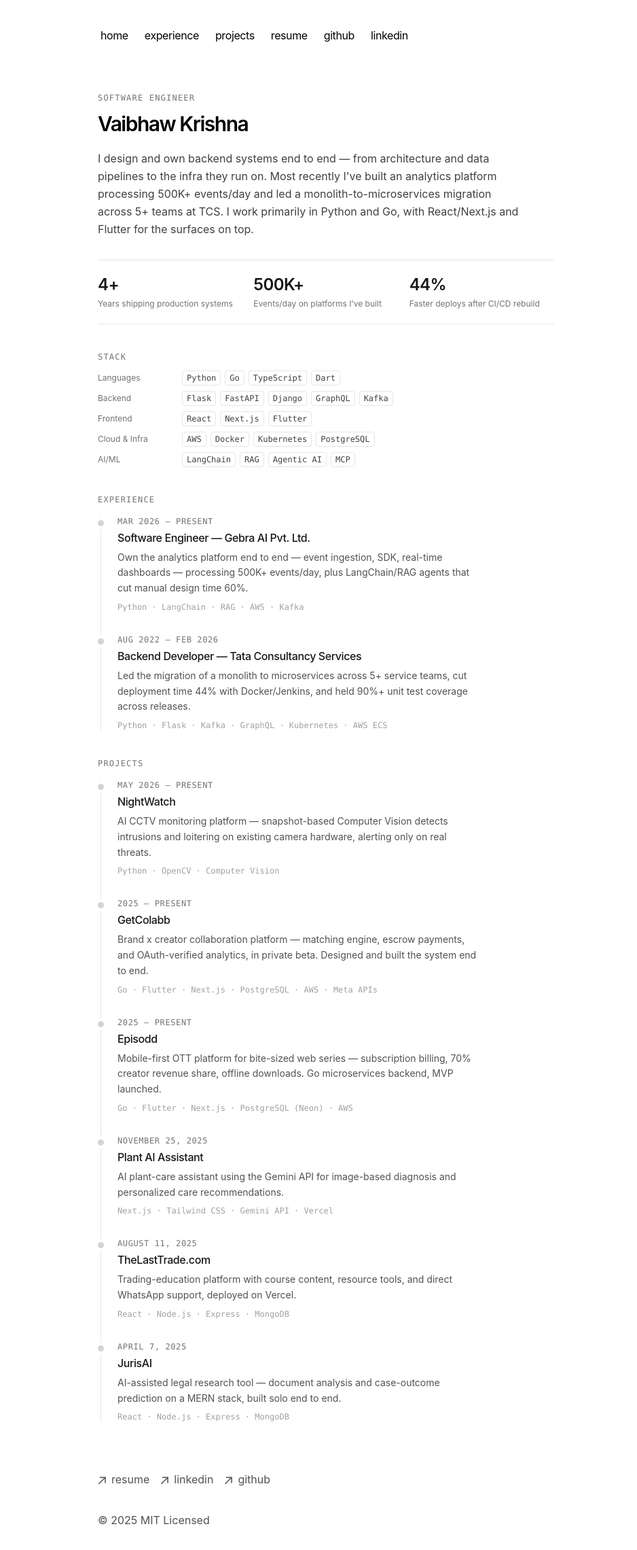
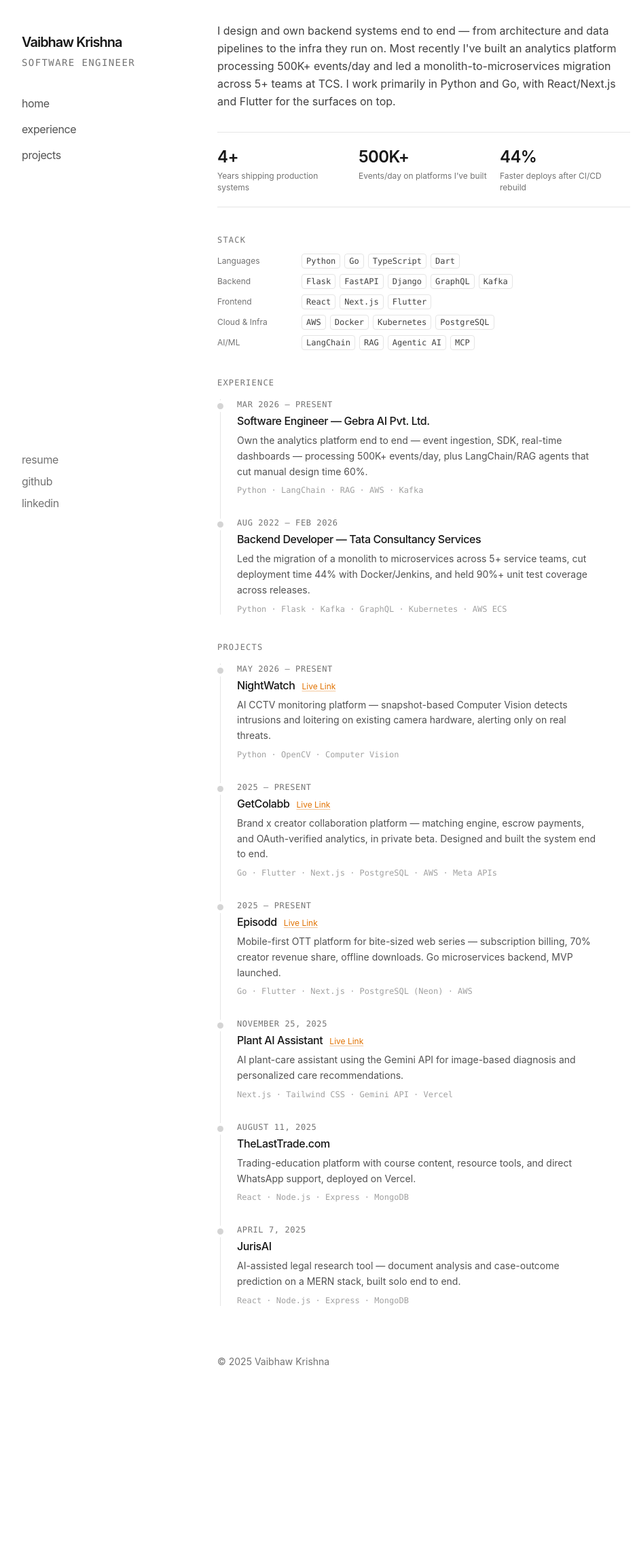
Before and after one commit to knight099/portfolio, a Next.js app: page / in a window 1280 px wide. Shown: the top 2280 px of the page at 68% size, without its empty margins (160-1098 px from the left). After the commit the page ends 2125 px from the top, so only its background shows below. Built offline with nearby package versions, Linux system fonts and the light colour scheme.

Commit message:
redesign

```diff
--- a/app/blog/posts/episodd.mdx
+++ b/app/blog/posts/episodd.mdx
@@ -5,6 +5,7 @@ summary: 'Mobile-first OTT platform for bite-sized web series — subscription b
 type: 'project'
 dateRange: '2025 — Present'
 stack: 'Go · Flutter · Next.js · PostgreSQL (Neon) · AWS'
+liveUrl: 'https://episodd.com'
 ---
 
 # 🎬 Episodd
--- a/app/blog/posts/getcolabb.mdx
+++ b/app/blog/posts/getcolabb.mdx
@@ -5,6 +5,7 @@ summary: 'Brand x creator collaboration platform — matching engine, escrow pay
 type: 'project'
 dateRange: '2025 — Present'
 stack: 'Go · Flutter · Next.js · PostgreSQL · AWS · Meta APIs'
+liveUrl: 'https://getcolabb.com'
 ---
 
 # 🤝 GetColabb
--- a/app/blog/posts/nightwatch.mdx
+++ b/app/blog/posts/nightwatch.mdx
@@ -5,6 +5,7 @@ summary: 'AI CCTV monitoring platform — snapshot-based Computer Vision detects
 type: 'project'
 dateRange: 'May 2026 — Present'
 stack: 'Python · OpenCV · Computer Vision'
+liveUrl: 'https://nightfury-beta.vercel.app/'
 ---
 
 # 🎥 NightWatch
--- a/app/blog/posts/static-typing.mdx
+++ b/app/blog/posts/static-typing.mdx
@@ -4,6 +4,7 @@ publishedAt: '2025-11-25'
 summary: 'AI plant-care assistant using the Gemini API for image-based diagnosis and personalized care recommendations.'
 type: 'project'
 stack: 'Next.js · Tailwind CSS · Gemini API · Vercel'
+liveUrl: 'https://plant-identifier-blush.vercel.app/'
 ---
 
 # 🌱 Plant AI Assistant
--- a/app/blog/utils.ts
+++ b/app/blog/utils.ts
@@ -9,6 +9,7 @@ type Metadata = {
   type?: 'experience' | 'project'
   dateRange?: string
   stack?: string
+  liveUrl?: string
 }
 
 function parseFrontmatter(fileContent: string) {
--- a/app/components/footer.tsx
+++ b/app/components/footer.tsx
@@ -1,60 +1,8 @@
-function ArrowIcon() {
-  return (
-    <svg
-      width="12"
-      height="12"
-      viewBox="0 0 12 12"
-      fill="none"
-      xmlns="http://www.w3.org/2000/svg"
-    >
-      <path
-        d="M2.07102 11.3494L0.963068 10.2415L9.2017 1.98864H2.83807L2.85227 0.454545H11.8438V9.46023H10.2955L10.3097 3.09659L2.07102 11.3494Z"
-        fill="currentColor"
-      />
-    </svg>
-  )
-}
-
 export default function Footer() {
   return (
-    <footer className="mb-16">
-      <ul className="font-sm mt-8 flex flex-col space-x-0 space-y-2 text-neutral-600 md:flex-row md:space-x-4 md:space-y-0 dark:text-neutral-300">
-        <li>
-          <a
-            className="flex items-center transition-all hover:text-neutral-800 dark:hover:text-neutral-100"
-            rel="noopener noreferrer"
-            target="_blank"
-            href="https://drive.google.com/file/d/1oITE3xQZ7zyFwX-tT71m9HIs2pySxCJg/view?usp=drive_link"
-          >
-            <ArrowIcon />
-            <p className="ml-2 h-7">resume</p>
-          </a>
-        </li>
-        <li>
-          <a
-            className="flex items-center transition-all hover:text-neutral-800 dark:hover:text-neutral-100"
-            rel="noopener noreferrer"
-            target="_blank"
-            href="https://www.linkedin.com/in/vkrishna0"
-          >
-            <ArrowIcon />
-            <p className="ml-2 h-7">linkedin</p>
-          </a>
-        </li>
-        <li>
-          <a
-            className="flex items-center transition-all hover:text-neutral-800 dark:hover:text-neutral-100"
-            rel="noopener noreferrer"
-            target="_blank"
-            href="https://github.com/knight099"
-          >
-            <ArrowIcon />
-            <p className="ml-2 h-7">github</p>
-          </a>
-        </li>
-      </ul>
-      <p className="mt-8 text-neutral-600 dark:text-neutral-300">
-        © {new Date().getFullYear()} MIT Licensed
+    <footer className="mb-16 lg:mb-8">
+      <p className="mt-8 text-sm text-neutral-500 dark:text-neutral-500">
+        © {new Date().getFullYear()} Vaibhaw Krishna
       </p>
     </footer>
   )
--- a/app/components/nav.tsx
+++ b/app/components/nav.tsx
@@ -1,49 +1,60 @@
 import Link from 'next/link'
 
 const navItems = {
-  '/': {
-    name: 'home',
-  },
-  '/experience': {
-    name: 'experience',
-  },
-  '/blog': {
-    name: 'projects',
-  },
-  'https://drive.google.com/file/d/1oITE3xQZ7zyFwX-tT71m9HIs2pySxCJg/view?usp=drive_link': {
-    name: 'resume',
-  },
-  'https://github.com/knight099': {
-    name: 'github',
-  },
-  'https://www.linkedin.com/in/vkrishna0': {
-    name: 'linkedin',
-  },
+  '/': { name: 'home' },
+  '/experience': { name: 'experience' },
+  '/blog': { name: 'projects' },
+}
+
+const socialItems = {
+  'https://drive.google.com/file/d/1oITE3xQZ7zyFwX-tT71m9HIs2pySxCJg/view?usp=drive_link':
+    { name: 'resume' },
+  'https://github.com/knight099': { name: 'github' },
+  'https://www.linkedin.com/in/vkrishna0': { name: 'linkedin' },
 }
 
 export function Navbar() {
   return (
-    <aside className="-ml-[8px] mb-16 tracking-tight">
-      <div className="lg:sticky lg:top-20">
+    <header className="tracking-tight lg:sticky lg:top-12 lg:h-[calc(100vh-6rem)] lg:w-56 lg:shrink-0 lg:flex lg:flex-col lg:justify-between mb-10 lg:mb-0">
+      <div>
+        <Link href="/" className="inline-block">
+          <h2 className="text-xl font-semibold tracking-tighter text-neutral-900 dark:text-neutral-100">
+            Vaibhaw Krishna
+          </h2>
+        </Link>
+        <p className="mt-1.5 font-mono text-sm uppercase tracking-widest text-neutral-500 dark:text-neutral-500">
+          Software Engineer
+        </p>
+
         <nav
-          className="flex flex-row items-start relative px-0 pb-0 fade md:overflow-auto scroll-pr-6 md:relative"
+          className="mt-6 flex flex-row gap-1 overflow-x-auto fade lg:flex-col lg:gap-0.5 lg:overflow-visible lg:mt-8"
           id="nav"
         >
-          <div className="flex flex-row space-x-0 pr-10">
-            {Object.entries(navItems).map(([path, { name }]) => {
-              return (
+          {Object.entries(navItems).map(([path, { name }]) => (
             <Link
               key={path}
               href={path}
-                  className="transition-all hover:text-neutral-800 dark:hover:text-neutral-200 flex align-middle relative py-1 px-2 m-1"
+              className="transition-all text-base text-neutral-600 dark:text-neutral-400 hover:text-neutral-900 dark:hover:text-neutral-100 flex align-middle relative py-1.5 px-2 -mx-2 lg:px-2 rounded"
             >
               {name}
             </Link>
-              )
-            })}
-          </div>
+          ))}
         </nav>
       </div>
-    </aside>
+
+      <div className="mt-6 lg:mt-0 flex flex-row gap-4 lg:flex-col lg:gap-2">
+        {Object.entries(socialItems).map(([href, { name }]) => (
+          <a
+            key={href}
+            href={href}
+            target="_blank"
+            rel="noopener noreferrer"
+            className="text-base text-neutral-500 dark:text-neutral-500 hover:text-neutral-900 dark:hover:text-neutral-100 transition-all"
+          >
+            {name}
+          </a>
+        ))}
+      </div>
+    </header>
   )
 }
--- a/app/components/posts.tsx
+++ b/app/components/posts.tsx
@@ -29,13 +29,28 @@ function PostList({
       {sorted.map((post) => (
         <li key={post.slug} className="relative pl-6 pb-8 last:pb-0 group">
           <span className="absolute -left-[5px] top-1.5 h-[9px] w-[9px] rounded-full bg-neutral-300 dark:bg-neutral-700 ring-4 ring-white dark:ring-black transition-colors group-hover:bg-amber-500" />
+          <p className="font-mono text-xs uppercase tracking-wider text-neutral-500 dark:text-neutral-500">
+            {post.metadata.dateRange || formatDate(post.metadata.publishedAt, false)}
+          </p>
+          <div className="mt-1 flex flex-wrap items-baseline gap-x-2.5">
+            <Link
+              href={`/blog/${post.slug}`}
+              className="font-medium text-neutral-900 dark:text-neutral-100 tracking-tight transition-colors group-hover:text-amber-600 dark:group-hover:text-amber-500"
+            >
+              {post.metadata.title}
+            </Link>
+            {post.metadata.liveUrl && (
+              <a
+                href={post.metadata.liveUrl}
+                target="_blank"
+                rel="noopener noreferrer"
+                className="text-xs text-amber-600 dark:text-amber-500 underline underline-offset-2 decoration-amber-600/40 dark:decoration-amber-500/40 hover:decoration-amber-600 dark:hover:decoration-amber-500"
+              >
+                Live Link
+              </a>
+            )}
+          </div>
           <Link href={`/blog/${post.slug}`} className="block">
-            <p className="font-mono text-xs uppercase tracking-wider text-neutral-500 dark:text-neutral-500">
-              {post.metadata.dateRange || formatDate(post.metadata.publishedAt, false)}
-            </p>
-            <h3 className="mt-1 font-medium text-neutral-900 dark:text-neutral-100 tracking-tight transition-colors group-hover:text-amber-600 dark:group-hover:text-amber-500">
-              {post.metadata.title}
-            </h3>
             {post.metadata.summary && (
               <p className="mt-1.5 text-sm leading-relaxed text-neutral-600 dark:text-neutral-400 max-w-[60ch]">
                 {post.metadata.summary}
--- a/app/layout.tsx
+++ b/app/layout.tsx
@@ -52,14 +52,16 @@ export default function RootLayout({
         GeistMono.variable
       )}
     >
-      <body className="antialiased bg-white dark:bg-black max-w-2xl mx-4 mt-8 lg:mx-auto">
-        <main className="flex-auto min-w-0 mt-6 flex flex-col px-2 md:px-0">
+      <body className="antialiased bg-white dark:bg-black max-w-4xl mx-4 mt-8 mb-20 lg:mx-auto">
+        <div className="lg:flex lg:gap-16">
           <Navbar />
-          {children}
-          <Footer />
-          <Analytics />
-          <SpeedInsights />
-        </main>
+          <main className="flex-1 min-w-0 flex flex-col px-2 md:px-0">
+            {children}
+            <Footer />
+          </main>
+        </div>
+        <Analytics />
+        <SpeedInsights />
       </body>
     </html>
   )
--- a/app/page.tsx
+++ b/app/page.tsx
@@ -17,12 +17,6 @@ const stack = [
 export default function Page() {
   return (
     <section>
-      <p className="font-mono text-xs uppercase tracking-widest text-neutral-500 dark:text-neutral-500 mb-3">
-        Software Engineer
-      </p>
-      <h1 className="mb-5 text-3xl font-semibold tracking-tighter">
-        Vaibhaw Krishna
-      </h1>
       <p className="mb-8 max-w-[62ch] text-neutral-700 dark:text-neutral-300 leading-relaxed">
         {`I design and own backend systems end to end — from architecture and data
         pipelines to the infra they run on. Most recently I've built an analytics
```
Lines whose indentation alone changed are shown as unchanged.
